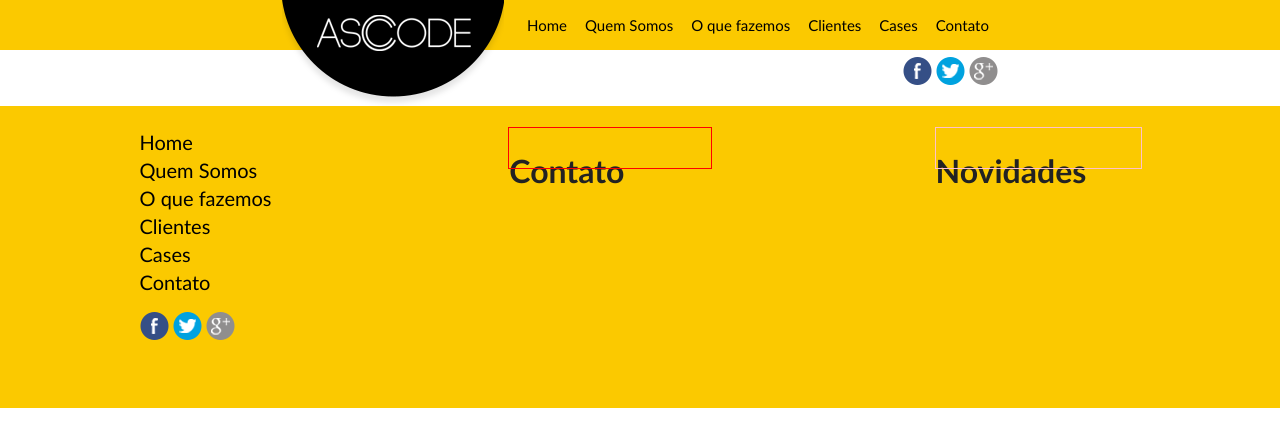
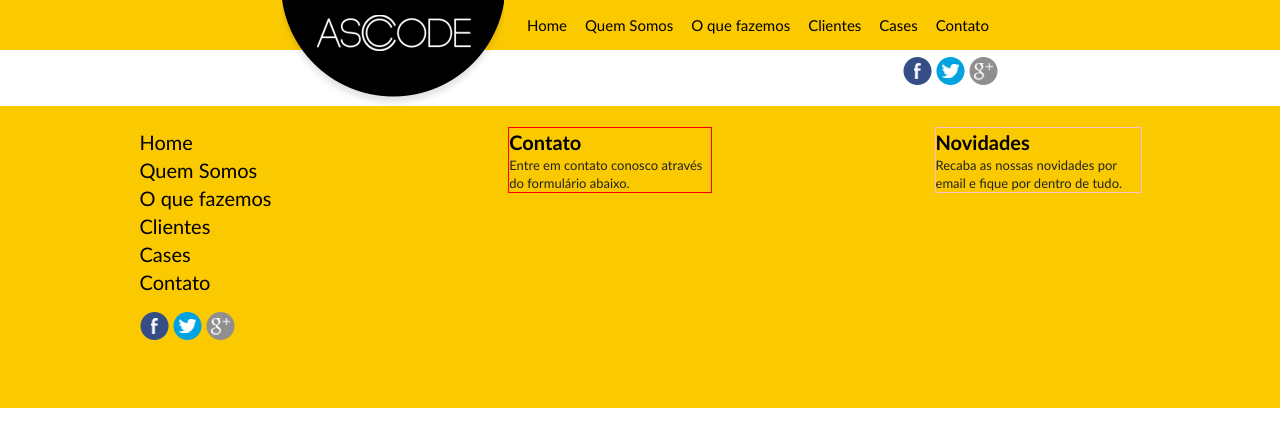
Before and after one commit to demetriusf/asccode, a CodeIgniter app: page /foo/ in a window 1280 px wide. Shown: the top 447 px of the page. Run offline with CodeIgniter, Linux system fonts and the light colour scheme; some libraries are stand-ins or nearby versions.

Commit message:
Mudado viewport e modificada a estrutura do footer

```diff
--- a/application/views/home.php
+++ b/application/views/home.php
@@ -8,7 +8,6 @@
         <meta http-equiv="X-UA-Compatible" content="IE=edge,chrome=1">
         <title></title>
         <meta name="description" content="">
-        <meta name="viewport" content="width=device-width">
 
         <link rel="stylesheet" href="css/main.css">
 
@@ -29,6 +28,7 @@
 
 
 		    			<h1 class="header-logo-box"><a href="http://www.google.com.br" title="Ir para inicial da Asccode" class="logo ir" >Asccode desenvolvimento de sistemas</a></h1>
+
 		    			<nav class="header-nav-box">
 
 		    				<ul class="nav-list">
@@ -56,11 +56,15 @@
 
     	</header>
 
+    	<section role="main">
+
+    	</section>
+
     	<footer class="footer clearfix">
 
     		<div class="box-centered box-main-width">
 
-    			<section class="footer-section-nav">
+    			<div class="footer-section-nav">
 
 		    		<div class="footer-nav-box">
 
@@ -81,14 +85,16 @@
 		    					<li class="social-list-item gplus"> <a href="http://www.google.com.br" title="Siga o perfil do Asccode no G+." class="ir">Google Plus</a> </li>
 		    		</ul>
 
+    			</div>
+
+    			<section class="footer-section footer-section-contact">
+    				<h1>Contato</h1>
+    				<p>Entre em contato conosco através do formulário abaixo.</p>
     			</section>
 
-    			<section class="footer-section-contact">
-    				<h1>Contato</h1>
-    			</section>
-
-    			<section class="footer-section-newsletter">
+    			<section class="footer-section footer-section-newsletter">
     				<h1>Novidades</h1>
+    				<p>Recaba as nossas novidades por email e fique por dentro  de tudo.</p>
     			</section>
 
     		</div>
--- a/css/main.css
+++ b/css/main.css
@@ -731,6 +731,22 @@ textarea {
 
 }
 
+.footer-section h1 {
+
+    color: #000;
+    font-size: 1.25em /*20/16*/;
+    margin: 0;
+    padding: 0;
+
+}
+
+.footer-section p {
+
+    font-size: .8125em /*13/16*/;
+    margin: 0;
+
+}
+
 .footer-section-nav {
 
 	float: left;
@@ -769,17 +785,29 @@ textarea {
 .footer-section-contact {
 
 	float: left;
-	width: 20.1798%;outline: 1px solid red;height:40px;
+	width: 20.1798%;outline: 1px solid red;
 
 }
 
 .footer-section-newsletter {
 
 	float: right;
-	width: 20.4795%;outline: 1px solid pink;height:40px;
+	width: 20.4795%;outline: 1px solid pink;
 
 }
 
+/* ==========================================================================
+   Media Queries
+   ========================================================================== */
+
+@viewport {
+    width: device-width;
+    zoom: 1;
+}
+
+/* e os prefixos */
+@-ms-viewport { width: device-width; zoom: 1; }
+@-o-viewport  { width: device-width; zoom: 1; }
 
 /* ==========================================================================
    Helper classes
```
